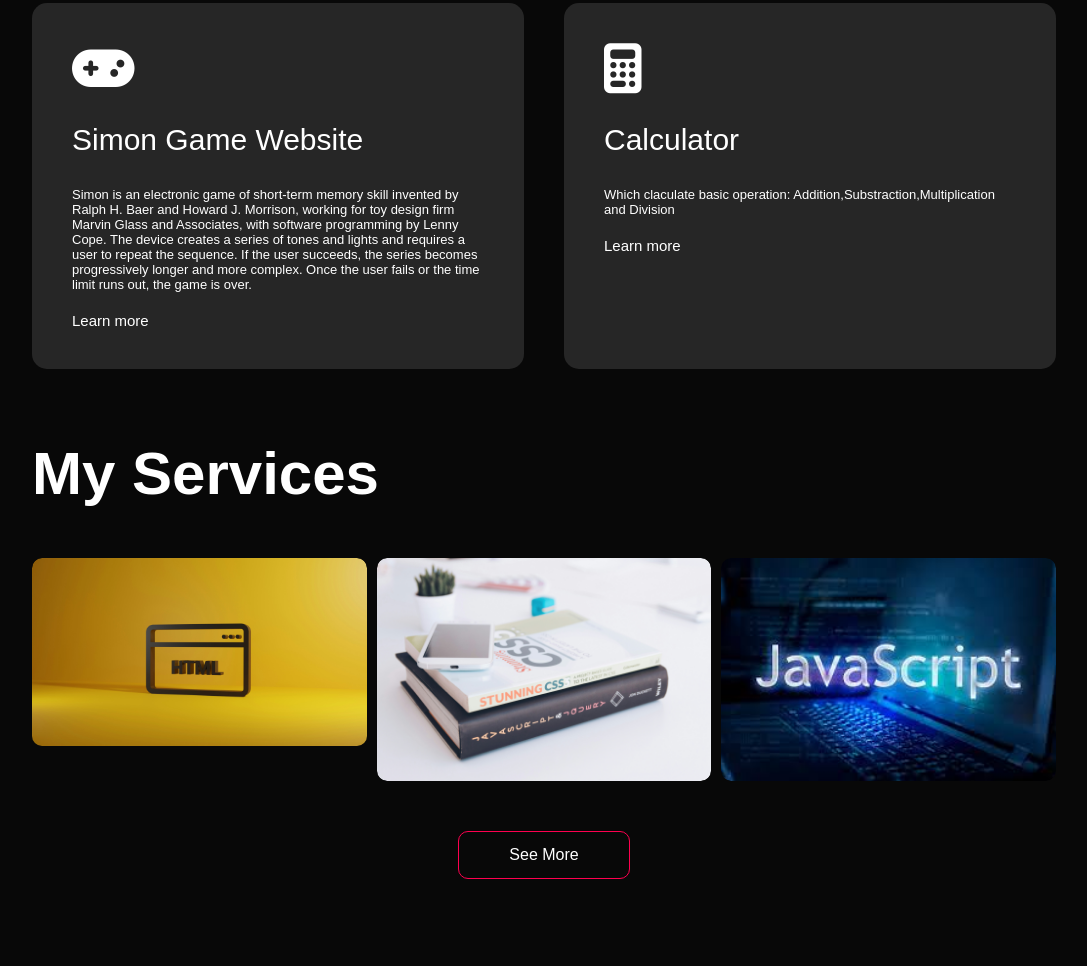
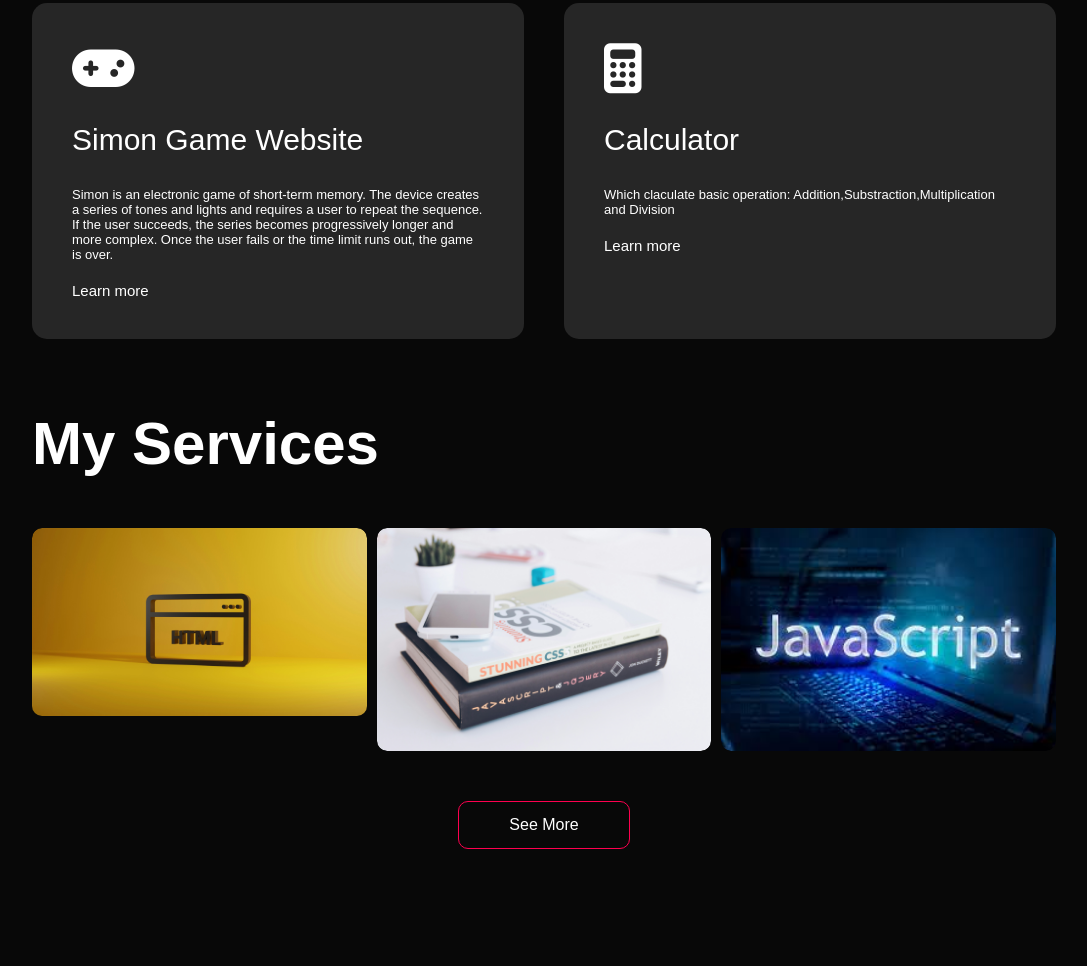
Before and after one commit to Asus-02/Port, a plain HTML site: page index.html in a window 1280 px wide. Shown: the part 1535-2501 px from the top of the page, without its empty margins (96-1183 px from the left). Drawn offline with Linux system fonts and the light colour scheme.

Commit message:
Update index.html

```diff
--- a/index.html
+++ b/index.html
@@ -77,7 +77,7 @@
                     <i class="fa-solid fa-gamepad"></i>
                     <h2>Simon Game Website</h2>
                     <br>
-                    <p>Simon is an electronic game of short-term memory skill invented by Ralph H. Baer and Howard J. Morrison, working for toy design firm Marvin Glass and Associates, with software programming by Lenny Cope. The device creates a series of tones and lights and requires a user to repeat the sequence. If the user succeeds, the series becomes progressively longer and more complex. Once the user fails or the time limit runs out, the game is over.</p>
+                    <p>Simon is an electronic game of short-term memory. The device creates a series of tones and lights and requires a user to repeat the sequence. If the user succeeds, the series becomes progressively longer and more complex. Once the user fails or the time limit runs out, the game is over.</p>
                     <a href="#">Learn more</a>
                 </div>
                 <div>
```
